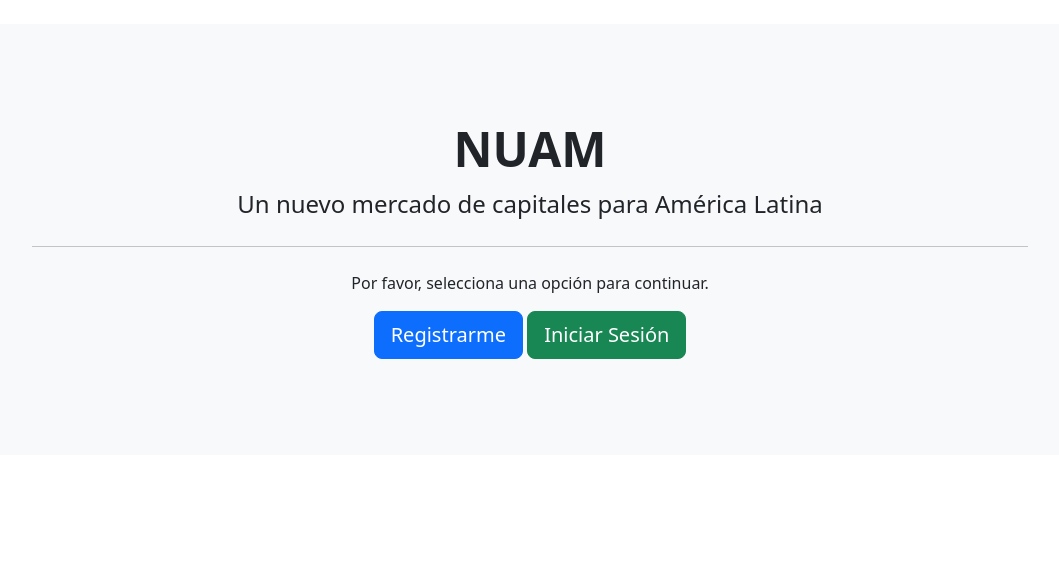
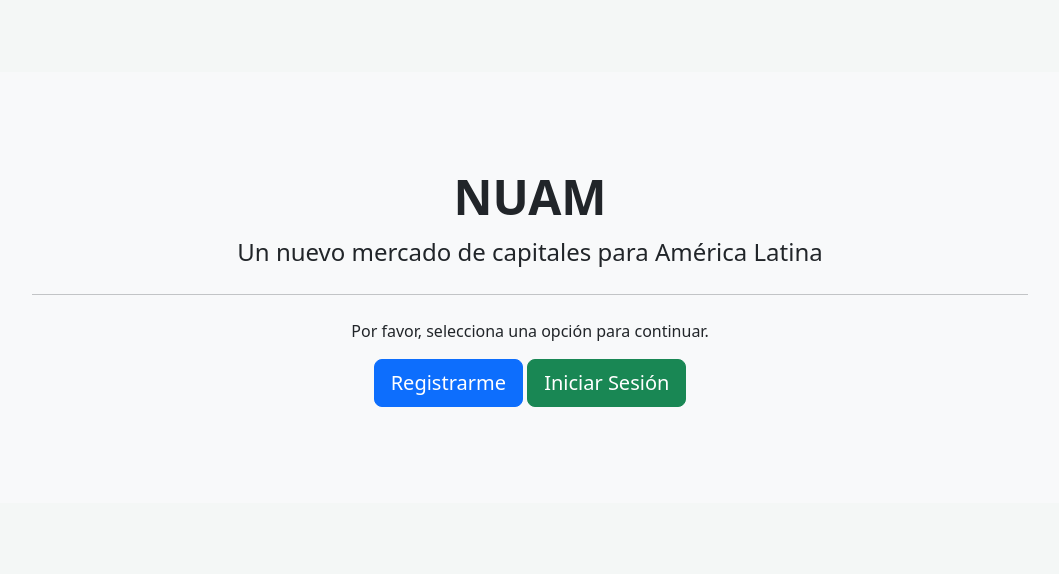
Before and after one commit to AxelDuranRoblero/SoftwareApp-v2, a Django app: page / in a window 1280 px wide. Shown: the top 574 px of the page, without its empty margins (110-1169 px from the left). Run offline with Django 5.2, Linux system fonts and the light colour scheme.

Commit message:
Añadiendo custom.css y actualizando base.html

```diff
--- a/ItemApp/templates/base.html
+++ b/ItemApp/templates/base.html
@@ -1,3 +1,4 @@
+{% load static %}
 <!doctype html>
 <html lang="es">
 <head>
@@ -9,6 +10,9 @@
         rel="stylesheet"
         integrity="sha384-QWTKZyjpPEjISv5WaRU9OFeRpok6YctnYmDr5pNlyT2bRjXh0JMhjY6hW+ALEwIH"
         crossorigin="anonymous">
+
+  <link rel="stylesheet" href="{% static 'css/custom.css' %}">
+
 </head>
 <body>
 
--- /dev/null
+++ b/static/css/custom.css
@@ -0,0 +1,25 @@
+
+body {
+
+    background-color: #f4f7f6;
+}
+
+
+*/
+.jumbotron-personalizado {
+    background-color: #ffffff;
+    border-radius: 15px;
+    box-shadow: 0 4px 12px rgba(0, 0, 0, 0.05);
+}
+
+
+*/
+.btn-primary {
+    background-color: #FF6B35;
+    border-color: #FF6B35;
+}
+
+.btn-primary:hover {
+    background-color: #FF4444;
+    border-color: #FF4444;
+}
```
Lines whose indentation alone changed are shown as unchanged.
